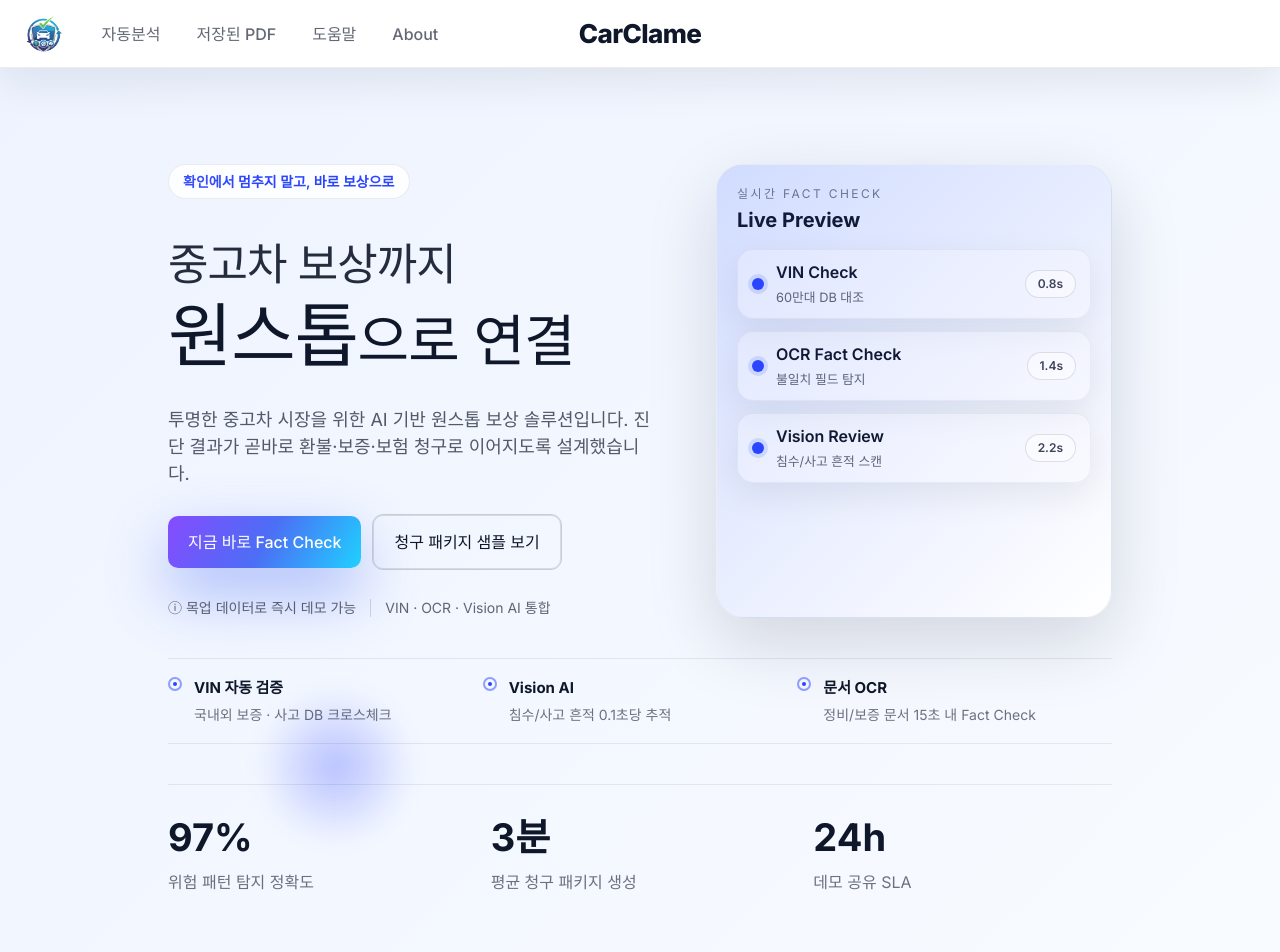
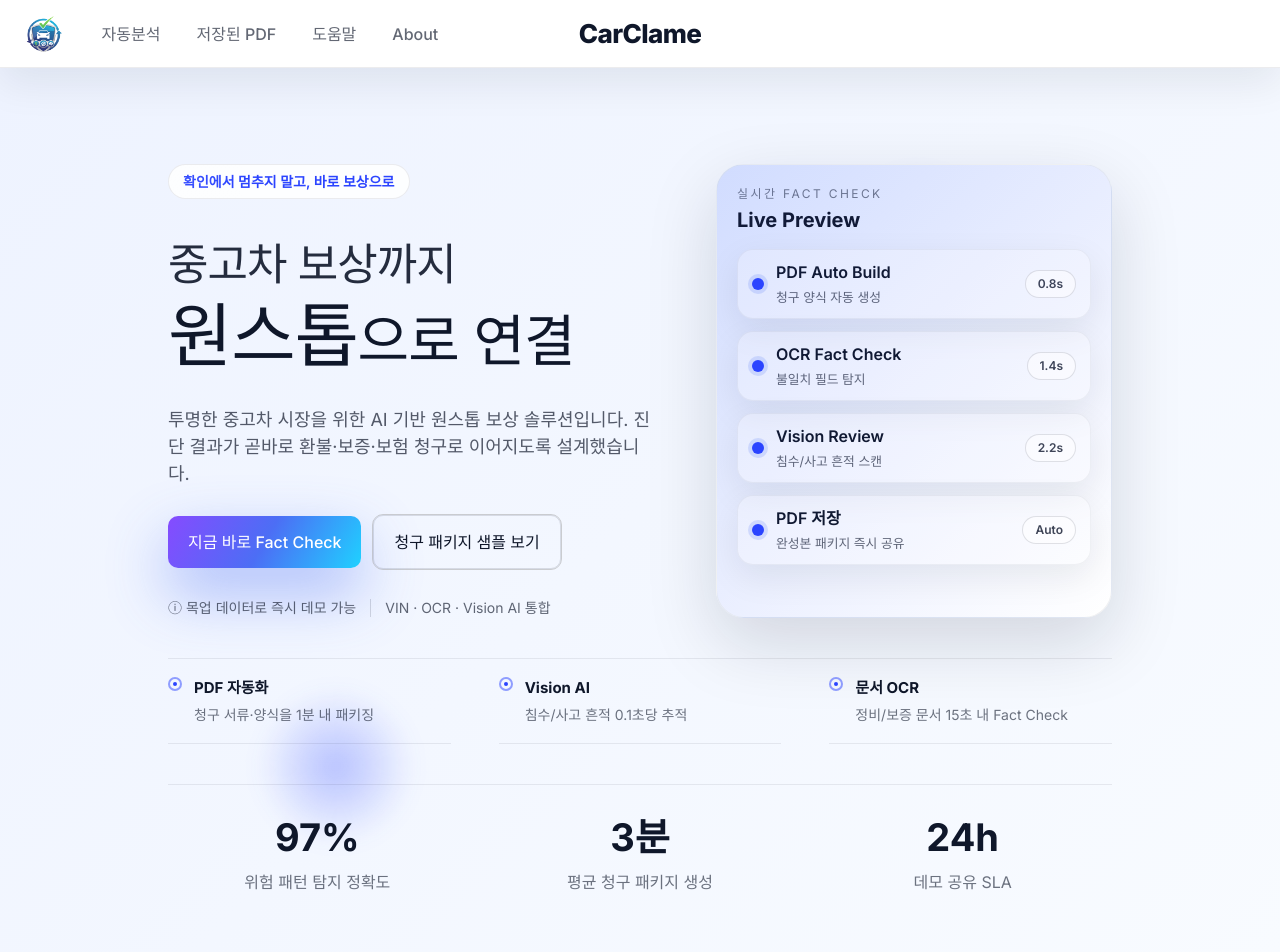
Before and after one commit to GabrielP2017/CarClame, a Next.js app: page / in a window 1280 px wide. Shown: the top 952 px of the page. Built offline with nearby package versions, Linux system fonts and the light colour scheme.

Commit message:
임시수정

```diff
--- a/src/app/globals.css
+++ b/src/app/globals.css
@@ -721,7 +721,8 @@
 .hero-checklist {
   display: grid;
   grid-template-columns: repeat(auto-fit, minmax(220px, 1fr));
-  gap: 0;
+  row-gap: 0;
+  column-gap: clamp(24px, 5vw, 48px);
   padding: 0;
   margin: 0;
   list-style: none;
@@ -770,6 +771,7 @@
   gap: 24px;
   border-top: 1px solid rgba(15, 23, 42, 0.08);
   padding-top: 24px;
+  justify-content: center;
 }
 
 .hero-metric {
@@ -777,7 +779,8 @@
   padding: 0;
   border: none;
   background: transparent;
-  text-align: left;
+  text-align: center;
+  min-width: 160px;
 }
 
 .hero-metric strong {
--- a/src/app/page.tsx
+++ b/src/app/page.tsx
@@ -14,8 +14,8 @@
 
 const heroHighlights = [
   {
-    title: "VIN 자동 검증",
-    desc: "국내외 보증 · 사고 DB 크로스체크",
+    title: "PDF 자동화",
+    desc: "청구 서류·양식을 1분 내 패키징",
   },
   {
     title: "Vision AI",
@@ -34,9 +34,10 @@
 ];
 
 const heroPanelSteps = [
-  { title: "VIN Check", desc: "60만대 DB 대조", badge: "0.8s" },
+  { title: "PDF Auto Build", desc: "청구 양식 자동 생성", badge: "0.8s" },
   { title: "OCR Fact Check", desc: "불일치 필드 탐지", badge: "1.4s" },
   { title: "Vision Review", desc: "침수/사고 흔적 스캔", badge: "2.2s" },
+  { title: "PDF 저장", desc: "완성본 패키지 즉시 공유", badge: "Auto" },
 ];
 
 const problemPoints = [
@@ -638,35 +639,6 @@
         >
           <div className="section-head">
             <div>
-              <p className="eyebrow">Team</p>
-              <h2>세 명의 엔지니어가 각자 핵심 축을 책임집니다.</h2>
-            </div>
-          </div>
-          <div className="roster">
-            {teamResponsibilities.map((member, idx) => (
-              <motion.div
-                key={member.title}
-                className="roster-item"
-                variants={fadeUp}
-                custom={idx * 0.2}
-              >
-                <p className="team-owner">{member.owner}</p>
-                <h3>{member.title}</h3>
-                <p>{member.body}</p>
-              </motion.div>
-            ))}
-          </div>
-        </motion.section>
-
-        <motion.section
-          className="content-section"
-          initial="hidden"
-          whileInView="visible"
-          viewport={{ once: true, margin: "-15%" }}
-          variants={fadeUp}
-        >
-          <div className="section-head">
-            <div>
               <p className="eyebrow">Roadmap</p>
               <h2>8주 안에 제휴 가능한 수준으로 성장</h2>
             </div>
```
